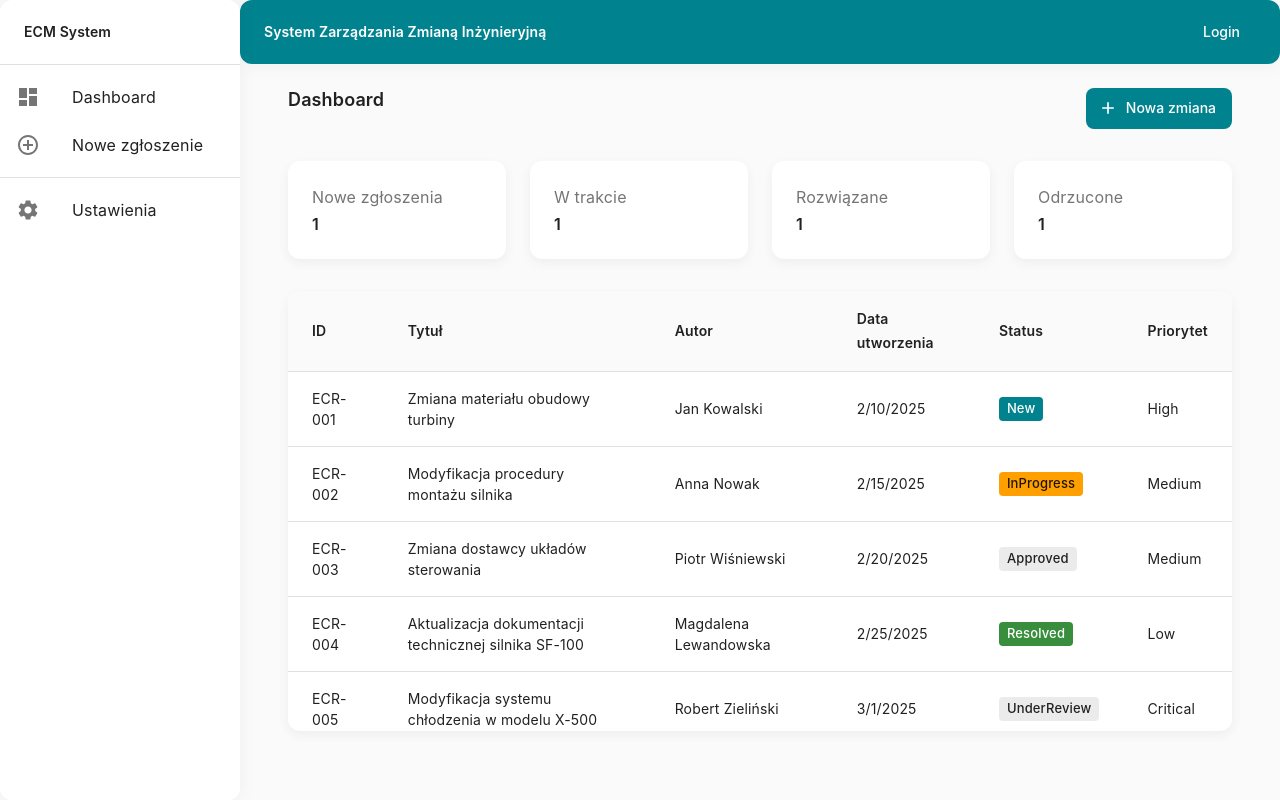
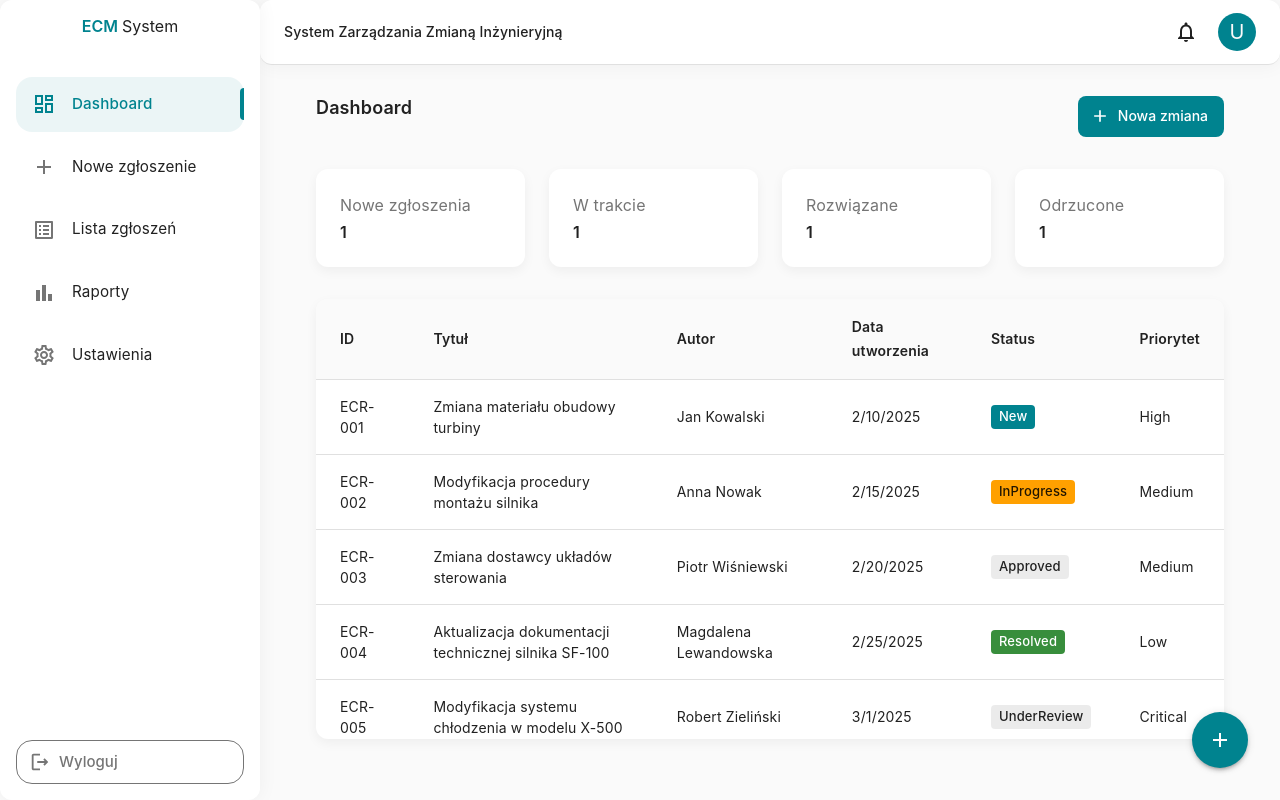
Before and after one commit to djmisieq/engineering-change-management, a React (Create React App) app: page / in a window 1280 px wide. Built offline with nearby package versions, Linux system fonts and the light colour scheme.

Commit message:
Update Layout component with modern minimalist design

```diff
--- a/src/components/Layout.tsx
+++ b/src/components/Layout.tsx
@@ -1,10 +1,9 @@
 import React, { useState } from 'react';
-import { Link as RouterLink } from 'react-router-dom';
+import { Link as RouterLink, useLocation } from 'react-router-dom';
 import {
   AppBar,
   Box,
   CssBaseline,
-  Divider,
   Drawer,
   IconButton,
   List,
@@ -15,76 +14,188 @@ import {
   Toolbar,
   Typography,
   Button,
+  Tooltip,
+  Avatar,
+  Fab,
+  useTheme,
+  useMediaQuery,
 } from '@mui/material';
 import MenuIcon from '@mui/icons-material/Menu';
-import DashboardIcon from '@mui/icons-material/Dashboard';
-import AddCircleOutlineIcon from '@mui/icons-material/AddCircleOutline';
-import SettingsIcon from '@mui/icons-material/Settings';
+import DashboardOutlinedIcon from '@mui/icons-material/DashboardOutlined';
+import AddIcon from '@mui/icons-material/Add';
+import SettingsOutlinedIcon from '@mui/icons-material/SettingsOutlined';
+import NotificationsNoneOutlinedIcon from '@mui/icons-material/NotificationsNoneOutlined';
+import ListAltOutlinedIcon from '@mui/icons-material/ListAltOutlined';
+import BarChartOutlinedIcon from '@mui/icons-material/BarChartOutlined';
+import LogoutOutlinedIcon from '@mui/icons-material/LogoutOutlined';
 
-const drawerWidth = 240;
+const drawerWidth = 260;
 
 interface LayoutProps {
   children: React.ReactNode;
 }
 
+interface NavItem {
+  text: string;
+  path: string;
+  icon: JSX.Element;
+}
+
 const Layout: React.FC<LayoutProps> = ({ children }) => {
+  const theme = useTheme();
+  const location = useLocation();
+  const isSmUp = useMediaQuery(theme.breakpoints.up('sm'));
   const [mobileOpen, setMobileOpen] = useState(false);
 
   const handleDrawerToggle = () => {
     setMobileOpen(!mobileOpen);
   };
 
+  const navItems: NavItem[] = [
+    {
+      text: 'Dashboard',
+      path: '/',
+      icon: <DashboardOutlinedIcon />
+    },
+    {
+      text: 'Nowe zgłoszenie',
+      path: '/request',
+      icon: <AddIcon />
+    },
+    {
+      text: 'Lista zgłoszeń',
+      path: '/changes',
+      icon: <ListAltOutlinedIcon />
+    },
+    {
+      text: 'Raporty',
+      path: '/reports',
+      icon: <BarChartOutlinedIcon />
+    },
+    {
+      text: 'Ustawienia',
+      path: '/settings',
+      icon: <SettingsOutlinedIcon />
+    },
+  ];
+
   const drawer = (
-    <div>
-      <Toolbar>
-        <Typography variant="h6" noWrap component="div">
-          ECM System
+    <Box sx={{
+      height: '100%',
+      display: 'flex',
+      flexDirection: 'column',
+      py: 2
+    }}>
+      <Box sx={{
+        display: 'flex',
+        alignItems: 'center',
+        justifyContent: 'center',
+        mb: 4,
+        px: 3
+      }}>
+        <Typography
+          variant="h5"
+          component="div"
+          sx={{
+            fontWeight: 600,
+            color: theme.palette.primary.main
+          }}
+        >
+          ECM <Box component="span" sx={{ fontWeight: 400, color: theme.palette.text.primary }}>System</Box>
         </Typography>
-      </Toolbar>
-      <Divider />
-      <List>
-        <ListItem disablePadding>
-          <ListItemButton component={RouterLink} to="/">
-            <ListItemIcon>
-              <DashboardIcon />
-            </ListItemIcon>
-            <ListItemText primary="Dashboard" />
-          </ListItemButton>
-        </ListItem>
-        <ListItem disablePadding>
-          <ListItemButton component={RouterLink} to="/request">
-            <ListItemIcon>
-              <AddCircleOutlineIcon />
-            </ListItemIcon>
-            <ListItemText primary="Nowe zgłoszenie" />
-          </ListItemButton>
-        </ListItem>
+      </Box>
+
+      <List sx={{ px: 2, flexGrow: 1 }}>
+        {navItems.map((item) => {
+          const isActive = location.pathname === item.path;
+
+          return (
+            <ListItem key={item.text} disablePadding sx={{ mb: 1 }}>
+              <ListItemButton
+                component={RouterLink}
+                to={item.path}
+                sx={{
+                  borderRadius: 2,
+                  py: 1.5,
+                  backgroundColor: isActive ? 'rgba(0, 131, 143, 0.08)' : 'transparent',
+                  color: isActive ? 'primary.main' : 'text.primary',
+                  '&:hover': {
+                    backgroundColor: 'rgba(0, 131, 143, 0.12)',
+                  },
+                }}
+              >
+                <ListItemIcon sx={{
+                  color: isActive ? 'primary.main' : 'text.secondary',
+                  minWidth: '40px'
+                }}>
+                  {item.icon}
+                </ListItemIcon>
+                <ListItemText
+                  primary={item.text}
+                  primaryTypographyProps={{
+                    fontSize: '0.95rem',
+                    fontWeight: isActive ? 500 : 400
+                  }}
+                />
+                {isActive && (
+                  <Box
+                    sx={{
+                      width: 4,
+                      height: 32,
+                      borderRadius: '4px 0 0 4px',
+                      bgcolor: 'primary.main',
+                      position: 'absolute',
+                      right: 0,
+                    }}
+                  />
+                )}
+              </ListItemButton>
+            </ListItem>
+          );
+        })}
       </List>
-      <Divider />
-      <List>
-        <ListItem disablePadding>
-          <ListItemButton>
-            <ListItemIcon>
-              <SettingsIcon />
-            </ListItemIcon>
-            <ListItemText primary="Ustawienia" />
-          </ListItemButton>
-        </ListItem>
-      </List>
-    </div>
+
+      <Box sx={{
+        mt: 2,
+        display: 'flex',
+        flexDirection: 'column',
+        alignItems: 'center',
+        px: 2
+      }}>
+        <Button
+          variant="outlined"
+          color="inherit"
+          startIcon={<LogoutOutlinedIcon />}
+          size="large"
+          fullWidth
+          sx={{
+            borderRadius: 2,
+            justifyContent: 'flex-start',
+            py: 1,
+            textAlign: 'left',
+            color: theme.palette.text.secondary
+          }}
+        >
+          Wyloguj
+        </Button>
+      </Box>
+    </Box>
   );
 
   return (
-    <Box sx={{ display: 'flex' }}>
+    <Box sx={{ display: 'flex', bgcolor: 'background.default', minHeight: '100vh' }}>
       <CssBaseline />
       <AppBar
         position="fixed"
+        color="inherit"
+        elevation={0}
         sx={{
           width: { sm: `calc(100% - ${drawerWidth}px)` },
           ml: { sm: `${drawerWidth}px` },
+          borderBottom: `1px solid ${theme.palette.divider}`,
         }}
       >
-        <Toolbar>
+        <Toolbar sx={{ justifyContent: 'space-between' }}>
           <IconButton
             color="inherit"
             aria-label="open drawer"
@@ -94,16 +205,42 @@ const Layout: React.FC<LayoutProps> = ({ children }) => {
           >
             <MenuIcon />
           </IconButton>
-          <Typography variant="h6" noWrap component="div" sx={{ flexGrow: 1 }}>
+
+          <Typography
+            variant="h6"
+            component="div"
+            sx={{
+              display: { xs: 'none', md: 'block' },
+              color: theme.palette.text.primary,
+              fontWeight: 500,
+            }}
+          >
             System Zarządzania Zmianą Inżynieryjną
           </Typography>
-          <Button color="inherit">Login</Button>
+
+          <Box sx={{ display: 'flex', alignItems: 'center', gap: 1 }}>
+            <Tooltip title="Powiadomienia">
+              <IconButton color="inherit" size="large">
+                <NotificationsNoneOutlinedIcon />
+              </IconButton>
+            </Tooltip>
+
+            <Avatar
+              sx={{
+                width: 38,
+                height: 38,
+                bgcolor: theme.palette.primary.main
+              }}
+            >
+              U
+            </Avatar>
+          </Box>
         </Toolbar>
       </AppBar>
+
       <Box
         component="nav"
         sx={{ width: { sm: drawerWidth }, flexShrink: { sm: 0 } }}
-        aria-label="mailbox folders"
       >
         <Drawer
           variant="temporary"
@@ -114,7 +251,11 @@ const Layout: React.FC<LayoutProps> = ({ children }) => {
           }}
           sx={{
             display: { xs: 'block', sm: 'none' },
-            '& .MuiDrawer-paper': { boxSizing: 'border-box', width: drawerWidth },
+            '& .MuiDrawer-paper': {
+              boxSizing: 'border-box',
+              width: drawerWidth,
+              borderRight: 'none'
+            },
           }}
         >
           {drawer}
@@ -123,19 +264,46 @@ const Layout: React.FC<LayoutProps> = ({ children }) => {
           variant="permanent"
           sx={{
             display: { xs: 'none', sm: 'block' },
-            '& .MuiDrawer-paper': { boxSizing: 'border-box', width: drawerWidth },
+            '& .MuiDrawer-paper': {
+              boxSizing: 'border-box',
+              width: drawerWidth,
+              borderRight: 'none'
+            },
           }}
           open
         >
           {drawer}
         </Drawer>
       </Box>
+
       <Box
         component="main"
-        sx={{ flexGrow: 1, p: 3, width: { sm: `calc(100% - ${drawerWidth}px)` } }}
+        sx={{
+          flexGrow: 1,
+          p: 4,
+          width: { sm: `calc(100% - ${drawerWidth}px)` },
+          position: 'relative'
+        }}
       >
         <Toolbar />
         {children}
+
+        {location.pathname === '/' && (
+          <Fab
+            color="primary"
+            aria-label="add"
+            component={RouterLink}
+            to="/request"
+            sx={{
+              position: 'fixed',
+              bottom: 32,
+              right: 32,
+              boxShadow: 3,
+            }}
+          >
+            <AddIcon />
+          </Fab>
+        )}
       </Box>
     </Box>
   );
```
